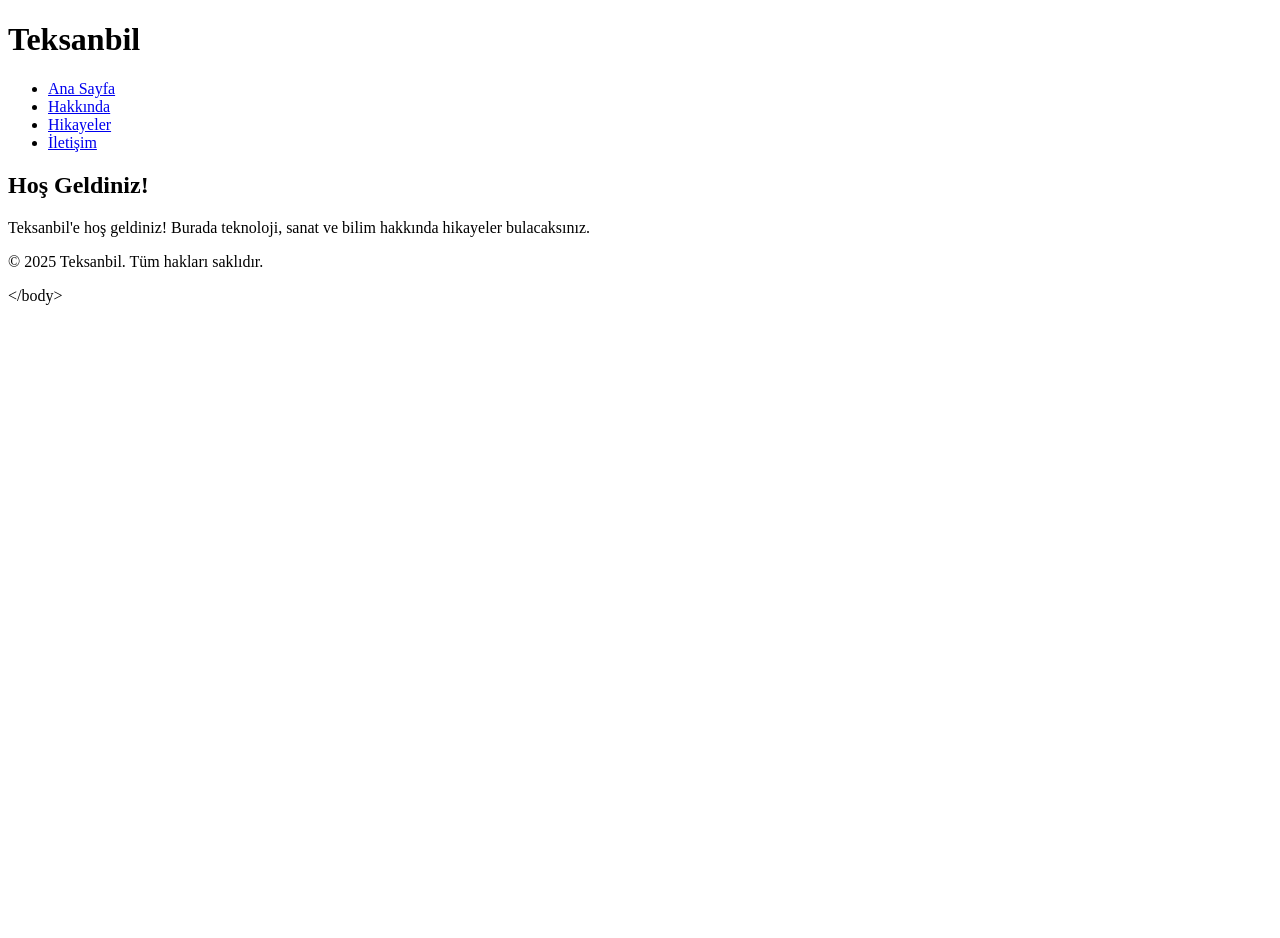
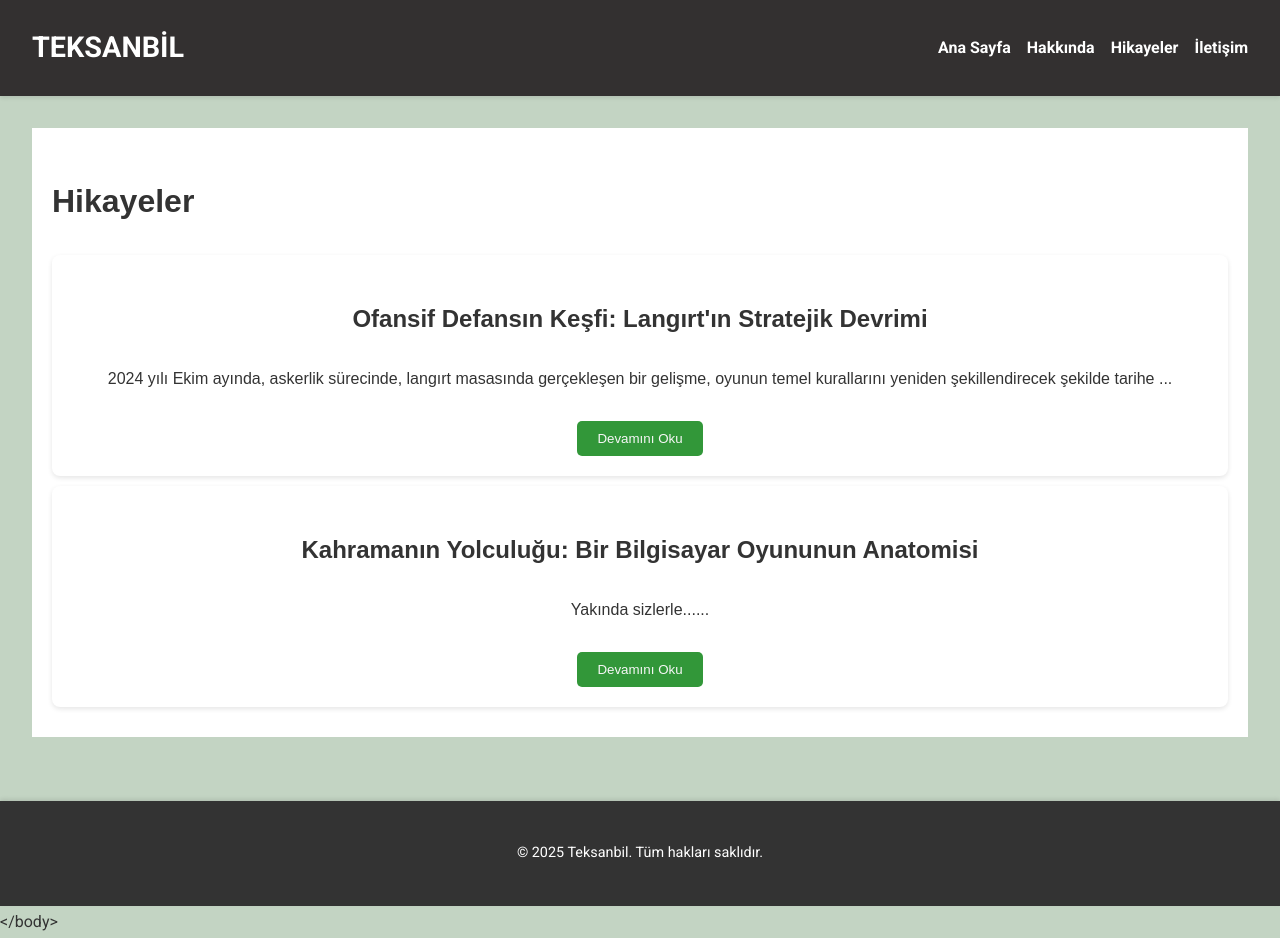
Before and after one commit to sancimuhammet/teksanbil, a React (Create React App) app: page / in a window 1280 px wide. Before the commit the page ends 800 px from the top, so only its background shows below. Built offline with nearby package versions, Linux system fonts and the light colour scheme.

Commit message:
güncenlendi

```diff
--- a/src/App.css
+++ b/src/App.css
@@ -3,78 +3,62 @@ body {
   font-family: 'Roboto', sans-serif;
   margin: 0;
   padding: 0;
-  background-color: #f4f4f4;
-  color: #333;
-  line-height: 1.6;
+  background-color: #c3d4c3; /* Krem rengi arka plan */
+  color: #333; /* Koyu gri yazı */
+  line-height: 2.0;
 }
 
-a {
-  text-decoration: none;
-  color: inherit;
-  transition: color 0.3s ease-in-out;
-}
-
-a:hover {
-  color: #6200ea;
-}
-
-/* Header */
+/* Header (Üst Container) */
 .header {
-  background: #6200ea; /* Mor tonlarında modern bir renk */
-  color: white;
+  background: #333030; /* Siyah arka plan */
+  color: #f3ebeb; /* Beyaz metin */
   padding: 1rem 2rem;
   display: flex;
   justify-content: space-between;
   align-items: center;
-  box-shadow: 0 4px 6px rgba(0, 0, 0, 0.1);
+  box-shadow: 0 2px 4px rgba(0, 0, 0, 0.1); /* Hafif gölge */
 }
 
 .header h1 {
   font-size: 1.8rem;
   margin: 0;
+  color: #fff; /* Beyaz başlık */
 }
 
 .header nav ul {
   list-style: none;
   display: flex;
-  gap: 1.5rem;
+  gap: 1rem;
 }
 
 .header nav li {
   font-weight: bold;
 }
 
+.header nav a {
+  color: #fff; /* Beyaz linkler */
+  text-decoration: none;
+  transition: color 0.3s ease-in-out;
+}
+
 .header nav a:hover {
-  color: #ffab40; /* Turuncu hover efekti */
+  color: #ae75bd; /* Turuncu hover efekti */
 }
 
 /* Footer */
 .footer {
-  background: #333;
+  background: #333; /* Koyu renk footer */
   color: white;
   text-align: center;
   padding: 1.5rem 0;
   margin-top: 2rem;
   font-size: 0.9rem;
-  box-shadow: 0 -4px 6px rgba(0, 0, 0, 0.1);
+  box-shadow: 0 -2px 4px rgba(0, 0, 0, 0.1);
 }
 
 /* Ana İçerik */
 main {
   padding: 2rem;
-}
-
-.home, .about, .stories, .contact {
-  max-width: 800px;
-  margin: 0 auto;
-}
-
-h2 {
-  font-size: 2rem;
-  color: #6200ea;
-  border-bottom: 2px solid #ffab40;
-  display: inline-block;
-  margin-bottom: 1rem;
 }
 
 /* Story Card */
@@ -84,7 +68,7 @@ h2 {
   padding: 1rem;
   margin: 1rem 0;
   background: white;
-  box-shadow: 0 4px 8px rgba(0, 0, 0, 0.1);
+  box-shadow: 0 2px 4px rgba(0, 0, 0, 0.1); /* Hafif gölge */
   transition: transform 0.3s ease, box-shadow 0.3s ease;
 }
 
@@ -97,17 +81,17 @@ h2 {
 .story-card h3 {
   font-size: 1.5rem;
   margin: 0.5rem 0;
-  color: #333;
+  color: #333; /* Koyu metin */
 }
 
 .story-card p {
   font-size: 1rem;
-  color: #666;
+  color: #666; /* Açık gri metin */
 }
 
 .story-card:hover {
   transform: translateY(-5px);
-  box-shadow: 0 6px 12px rgba(0, 0, 0, 0.2);
+  box-shadow: 0 6px 12px rgba(0, 0, 0, 0.1);
 }
 
 /* Form ve İletişim (Contact Page için) */
@@ -128,13 +112,13 @@ h2 {
 
 .contact input:focus,
 .contact textarea:focus {
-  border-color: #6200ea;
+  border-color: #5c6bc0; /* Soft mavi odaklanma rengi */
   outline: none;
-  box-shadow: 0 0 4px rgba(98, 0, 234, 0.5);
+  box-shadow: 0 0 4px rgba(92, 107, 192, 0.5);
 }
 
 .contact button {
-  background: #6200ea;
+  background: #5c6bc0; /* Soft mavi buton rengi */
   color: white;
   border: none;
   padding: 0.8rem 1.5rem;
@@ -145,7 +129,7 @@ h2 {
 }
 
 .contact button:hover {
-  background: #ffab40;
+  background: #3f51b5; /* Daha koyu mavi hover efekti */
 }
 
 /* Responsive Tasarım */
@@ -163,3 +147,10 @@ h2 {
     font-size: 1.8rem;
   }
 }
+
+.story-image {
+  max-width: 100%;
+  height: auto;
+  border-radius: 8px;
+  margin-top: 15px;
+}
--- a/src/App.js
+++ b/src/App.js
@@ -6,6 +6,7 @@ import Home from "./pages/Home";
 import About from "./pages/About";
 import Stories from "./pages/Stories";
 import Contact from "./pages/Contact";
+import './App.css'; // CSS dosyasını import edin
 
 function App() {
   return (
--- a/src/components/Footer.js
+++ b/src/components/Footer.js
@@ -3,7 +3,8 @@ import React from "react";
 function Footer() {
   return (
     <footer className="footer">
-      <p>&copy; 2025 Teksanbil. Tüm hakları saklıdır.</p>
+      <p>&copy; 2025 Teksanbil. Tüm hakları saklıdır.
+      </p>
     </footer>
   );
 }
--- a/src/components/Header.js
+++ b/src/components/Header.js
@@ -4,7 +4,7 @@ import { Link } from "react-router-dom";
 function Header() {
   return (
     <header className="header">
-      <h1>Teksanbil</h1>
+      <h1>TEKSANBİL</h1>
       <nav>
         <ul>
           <li><Link to="/">Ana Sayfa</Link></li>
--- a/src/pages/Contact.js
+++ b/src/pages/Contact.js
@@ -5,8 +5,9 @@ function Contact() {
     <div className="contact">
       <h2>İletişim</h2>
       <p>
-        İletişime geçmek için bize e-posta gönderin: contact@teksanbil.com
+        İletişime geçmek için bize e-posta gönderin: teksanbil@gmail.com
       </p>
+      <p></p>
     </div>
   );
 }
--- /dev/null
+++ b/src/pages/Home.css
@@ -0,0 +1,46 @@
+.home {
+    font-family: Arial, sans-serif;
+    margin: 0;
+    padding: 20px;
+    background-color: hwb(0 100% 0%);
+  }
+
+  .story {
+    background-color: #fdfdfd;
+    border-radius: 8px;
+    padding: 20px;
+    margin: 10px 0;
+    box-shadow: 0 2px 5px rgba(0, 0, 0, 0.1);
+  }
+
+  .story-title {
+    font-size: 1.5em;
+    font-weight: bold;
+  }
+
+  .story-description {
+    font-size: 1em;
+    color: #333;
+  }
+
+  .read-more-btn {
+    background-color: #329739;
+    color: rgb(247, 247, 247);
+    border: none;
+    padding: 10px 20px;
+    margin-top: 10px;
+    border-radius: 5px;
+    cursor: pointer;
+  }
+
+  .read-more-btn:hover {
+    background-color: #3a3a44;
+  }
+  .story {
+  background-color: #fff;
+  border-radius: 8px;
+  padding: 20px;
+  margin: 10px 0;
+  box-shadow: 0 2px 5px rgba(0, 0, 0, 0.1);
+  text-align: center;
+}
--- a/src/pages/Home.js
+++ b/src/pages/Home.js
@@ -1,15 +1,60 @@
-import React from "react";
+import React, { useState } from 'react'; // useState'i burada import ediyoruz
+import './Home.css';
 
-function Home() {
+const Home = () => {
+  const stories = [
+{
+      id: 1,
+      title: "Ofansif Defansın Keşfi: Langırt'ın Stratejik Devrimi",
+
+      description: `2024 yılı Ekim ayında, askerlik sürecinde, langırt masasında gerçekleşen bir gelişme, oyunun temel kurallarını yeniden şekillendirecek şekilde tarihe geçti. Bu buluş, langırt dünyasında sessiz sedasız devrim yaratmış ve strateji oyunlarına bambaşka bir boyut kazandırmıştır.
+
+Birçok insan için langırt, sadece basit bir eğlence aracıdır; ancak bazıları için, bu tahtada şekillenen her hareket, derin bir stratejik anlam taşır. İşte bu noktada, "Ofansif Defans" kavramı doğdu. Bu kavram, ilk kez Muhammet Şancı ve M. Ali Evrankaya'nın 301 Sami Özer ve Ömer Altaya karşı oluşturdukları takım tarafından keşfedildi.
+
+Bu yeni strateji, savunmanın ötesine geçerek, defans oyuncusunun aktif şekilde hücum yapabilme yeteneğini ortaya koyuyordu. Geleneksel langırt stratejilerinde defans oyuncusu, sadece rakiplerin topunu engellemeye çalışır. Ancak "Ofansif Defans"ta, defans oyuncusunun amacı yalnızca topu savunmak değil, aynı zamanda topu rakip kaleye yönlendirmektir. Bu yaklaşım, yalnızca savunma değil, aynı zamanda stratejik bir hücum biçimi olarak da işlev görüyordu.
+
+Bu devrimsel strateji, ilk başta arkadaşlar tarafından şaşkınlıkla karşılandı. Ancak zamanla, Sami Özer ve Ömer Altaya'nın karşısında elde edilen sürekli zaferlerle birlikte, bu strateji langırt tarihindeki önemli bir dönüm noktasını işaret etti. Muhammet Şanci'nin "ofansif defans" yaklaşımını benimsemesi, sadece oyun içindeki zaferleri değil, aynı zamanda askerliğin stresli ortamında arkadaşlar arasında bir bağ oluşturdu.
+
+O esnada orada bulunan arkadaşları Serdar Abi, Muharrem Dayı, son sigara bükücü Ali, Mehmet Hoca, Ümit Bey ve niceleri bu anlara şahit olmuştu. Ve tabi ki kara gölge Harun Erende oradaydı. Her biri, bu anın tarihsel önemine tanıklık etti ve langırt tahtasında gerçekleşen bu stratejik devrimi gözler önüne serdi.
+
+Bu keşif, langırt masasında sadece oyun oynamaktan çok daha fazlasını ifade ediyordu. "Ofansif Defans" stratejisi, her hamlede mantıklı bir düşünme, hızlı tepki verme ve en önemlisi yaratıcı bir strateji geliştirme becerilerini ön plana çıkarıyordu. Muhammet Şanci'nin bu stratejiyi keşfetmesi ve ardından uygulaması, langırtın yalnızca eğlencelik bir oyun değil, aynı zamanda bir düşünce ve strateji becerisi geliştirme alanı olduğunu gözler önüne serdi.
+
+Bugün, "Ofansif Defans", langırtın yalnızca kurallarına değil, aynı zamanda stratejisine de yön veren bir terim olarak kabul edilmektedir. Langırt tahtasında savunma yaparken aynı anda hücum etme yeteneği, langırtın "hızlı düşünme" gerektiren yapısını bir üst seviyeye taşıyan bir gelişme olarak tarihe geçmiştir.`,
+      Image: "/public/images/langirt.png"
+    },
+    {
+        id: 2,
+        title: "Kahramanın Yolculuğu: Bir Bilgisayar Oyununun Anatomisi",
+        description: `Yakında sizlerle...` // kısa versiyon
+
+      },
+      // Diğer hikayeler
+    ];
+
+    const [readMore, setReadMore] = useState(null); // useState kullanarak başlangıç durumunu null olarak ayarlıyoruz
+
+    const handleReadMore = (id) => {
+      setReadMore(id);  // Butona tıklanınca ilgili hikayenin tamamını göster
+    };
+
     return (
       <div className="home">
-      <h2>Hoş Geldiniz!</h2>
-      <p>
-        Teksanbil'e hoş geldiniz! Burada teknoloji, sanat ve bilim hakkında
-        hikayeler bulacaksınız.
+        <h1>Hikayeler</h1>
+        {stories.map(story => (
+          <div key={story.id} className="story">
+            <h2 className="story-title">{story.title}</h2>
+            <p className="story-description">
+              {readMore === story.id ? story.description : `${story.description.substring(0, 150)}...`}
             </p>
+            {readMore !== story.id && (
+              <button onClick={() => handleReadMore(story.id)} className="read-more-btn">
+                Devamını Oku
+              </button>
+            )}
+          </div>
+        ))}
       </div>
     );
-}
+  };
 
   export default Home;
```
Also changed, not shown: public/images/langirt.png (added), src/pages/langirt.png (added). Lines whose indentation alone changed are shown as unchanged.
